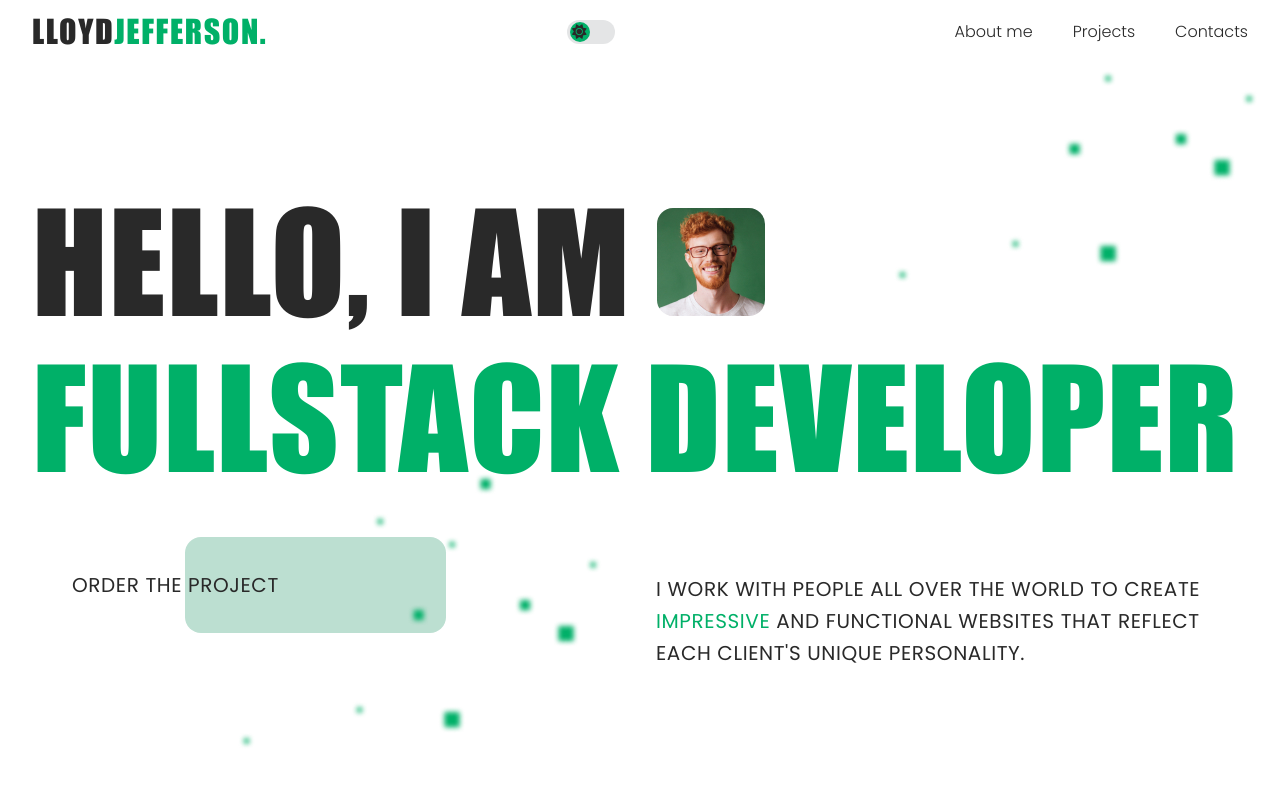
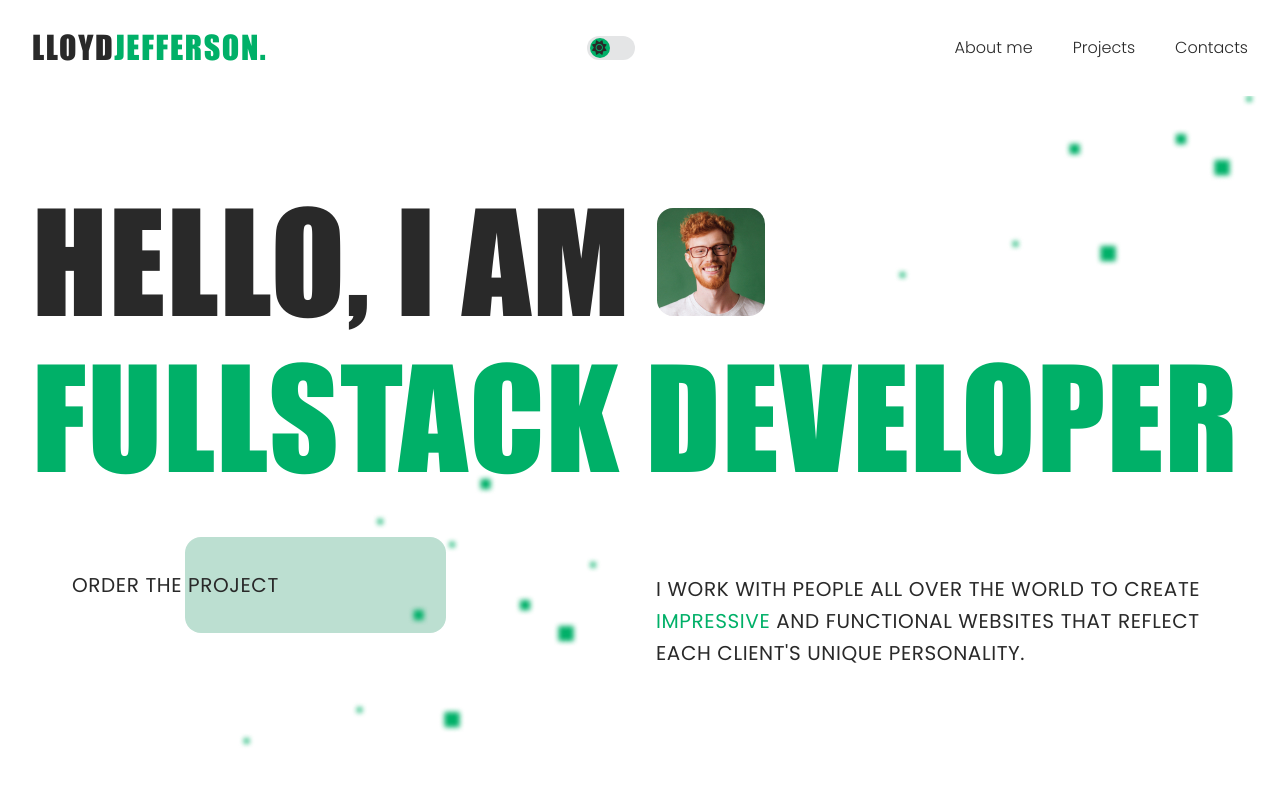
Before and after one commit to mikhailovak/fullstack-portfolio-goit, a website built with Vite: page src/index.html in a window 1280 px wide. Shown: the top 800 px of the page. Built offline with nearby package versions, Linux system fonts and the light colour scheme; no server answers; files whose address does not match are found by name; what accordion-js would draw is missing.

Commit message:
Refactor styles

```diff
--- a/src/css/container.css
+++ b/src/css/container.css
@@ -1,7 +1,6 @@
 /* Styles for Mobile devices */
 .container {
-  min-width: 320px;
-  max-width: 375px;
+  max-width: 360px;
   margin: 0 auto;
   padding: 0 20px;
 }
--- a/src/css/dark-theme.css
+++ b/src/css/dark-theme.css
@@ -152,13 +152,11 @@ body.dark-theme {
 
 /* Стили для переключателя */
 .switch {
-  position: relative;
   width: 48px;
   height: 24px;
   display: flex; /* Включаем Flexbox */
   align-items: center; /* Вертикальное выравнивание по центру */
   justify-content: center; /* Горизонтальное выравнивание по центру */
-  margin: 0 auto;
 }
 
 .switch input {
--- a/src/css/faq.css
+++ b/src/css/faq.css
@@ -23,7 +23,6 @@
 .faq-list {
   display: flex;
   flex-direction: column;
-  gap: 10px;
 }
 
 .faq-item {
@@ -115,6 +114,7 @@
 @media (min-width: 1280px) {
   .faq-container {
     display: flex;
+    justify-content: space-between;
   }
 
   .faq-title-container {
@@ -125,11 +125,11 @@
 
   .faq-title {
     max-width: 560px;
+    margin-bottom: 0;
   }
 
   .faq-list {
     max-width: 600px;
-    margin-left: auto;
-    padding-top: 338px;
+    margin-top: 338px;
   }
 }
--- a/src/css/header.css
+++ b/src/css/header.css
@@ -1,14 +1,15 @@
 .header {
   background-color: rgba(255, 255, 255, 1);
   position: fixed;
-  top: 0; /* Располагаем хедер в верхней части окна */
-  width: 100%; /* Занимаем всю ширину окна */
-  z-index: 1000; /* Устанавливаем z-index для перекрытия других элементов */
+  top: 0;
+  width: 100%;
+  z-index: 1000;
 }
 
 .header-nav {
   display: flex;
   align-items: center;
+  justify-content: space-between;
 }
 
 .header-logo {
@@ -47,7 +48,13 @@
   .header-nav-list {
     display: flex;
     gap: 40px;
-    margin-left: 40px;
+  }
+
+  .header-logo,
+  .burger-btn,
+  .header-nav-link {
+    padding-top: 32px;
+    padding-bottom: 32px;
   }
 
   /* .theme-btn {
```
